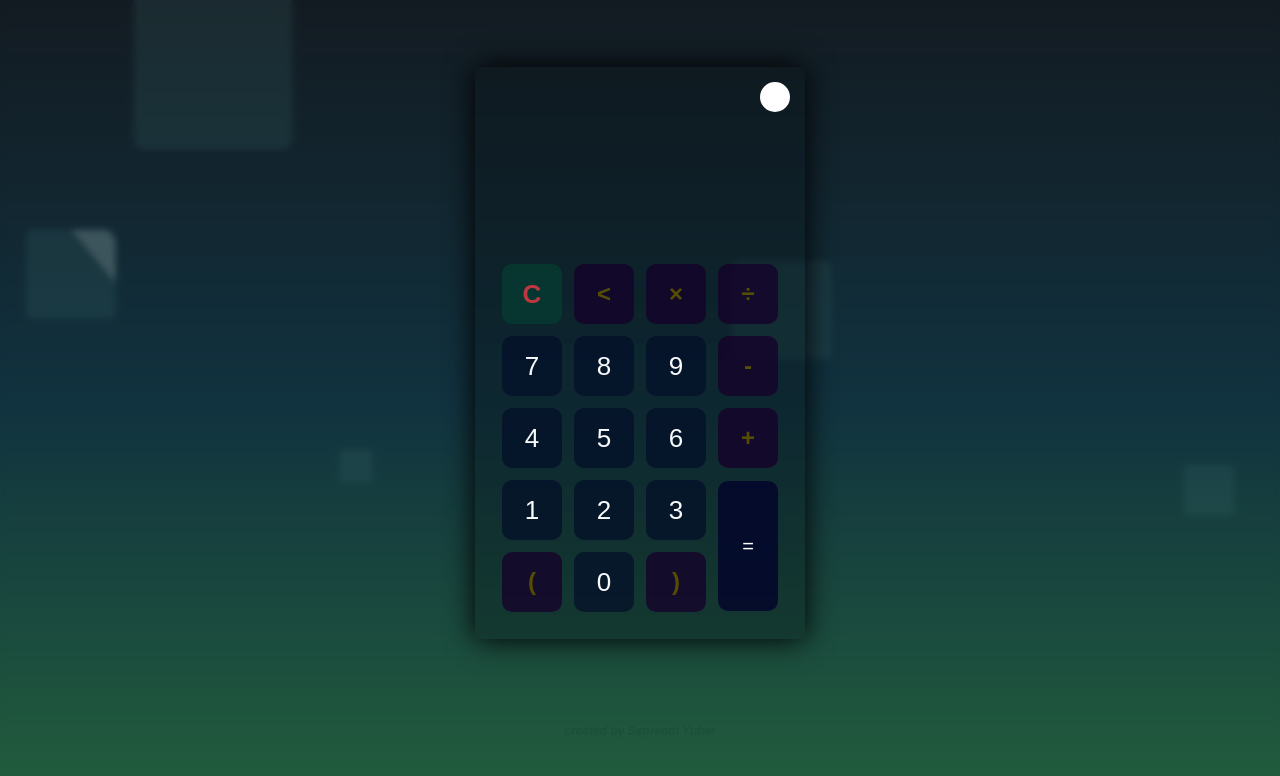
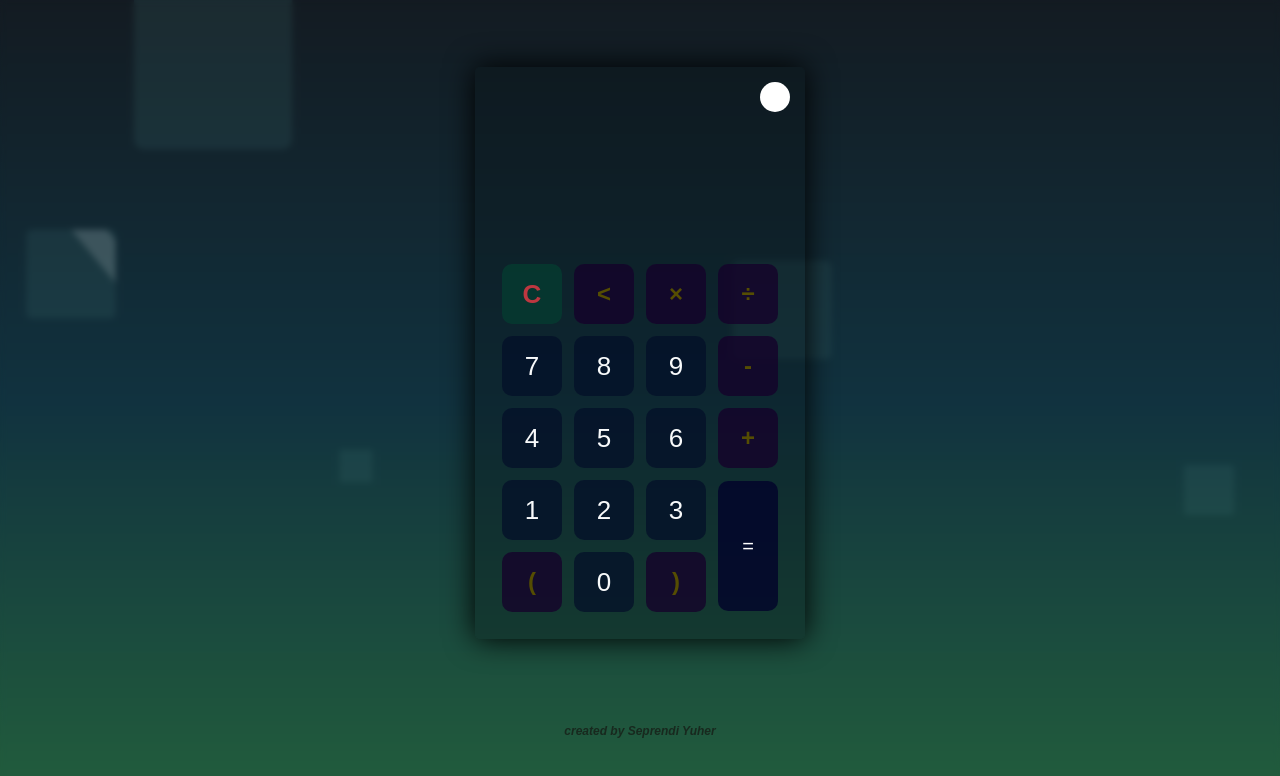
Before and after one commit to SeprendiYuher/Kalkulator, a plain HTML site: page index.html in a window 1280 px wide. Drawn offline with Linux system fonts and the light colour scheme.

Commit message:
Update style.css

```diff
--- a/style.css
+++ b/style.css
@@ -17,7 +17,7 @@ body{
 h1 {
     font-size: 12px;
     font-style: italic;
-    color: #13090913;
+    color: #13090993;
     padding-bottom: 10px;
 }
 .layangateh{
```
